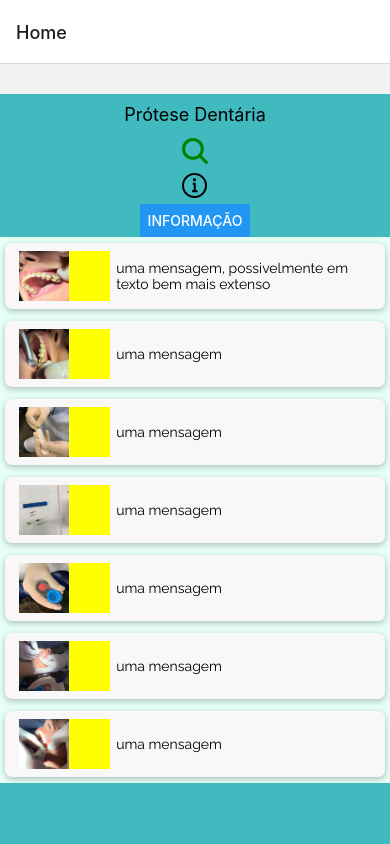
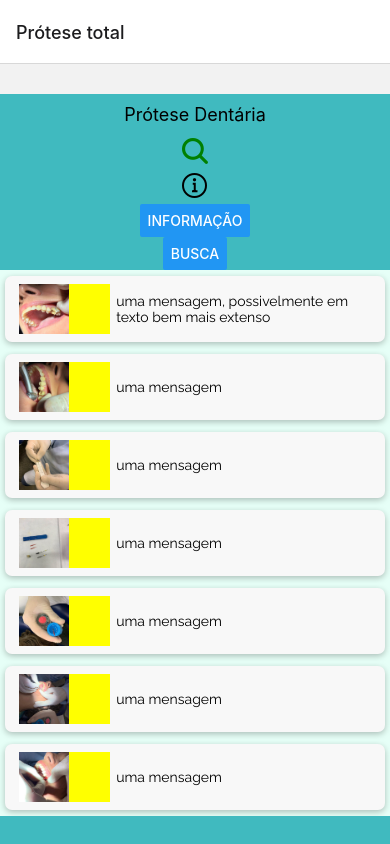
Before and after one commit to kyriosdata/protese, a React Native app in the folder maio/: screen / in a window 390 px wide. Built offline with nearby package versions, Linux system fonts and the light colour scheme.

Commit message:
navega para busca (ida e volta)

```diff
--- a/maio/App.js
+++ b/maio/App.js
@@ -7,6 +7,7 @@ import { Ionicons } from "@expo/vector-icons";
 import { NavigationContainer } from "@react-navigation/native";
 import { createStackNavigator } from "@react-navigation/stack";
 
+import Busca from "./screens/Busca";
 import Header from "./components/Header";
 import ProteseLista from "./components/ProteseLista";
 import Proteses from "./data/Proteses";
@@ -28,7 +29,7 @@ function informacao() {
   console.log("abrir modal");
 }
 
-function Home() {
+function Home({ navigation }) {
   const [showInfo, setShowInfo] = useState(false);
   const [dataLoaded, setDataLoaded] = useState(false);
 
@@ -52,6 +53,7 @@ function Home() {
       <Ionicons name="search" size={32} color="green" />
       <Ionicons name="information-circle-outline" size={32} color="black" />
       <Button title={"Informação"} onPress={() => setShowInfo(true)} />
+      <Button title={"Busca"} onPress={() => navigation.navigate("Busca")} />
       <Informacao visible={showInfo} onClose={fechaInformacao} />
 
       <ProteseLista lista={Proteses.totais()} onPress={onPress} />
@@ -75,7 +77,12 @@ function AppNavigator() {
   return (
     <NavigationContainer>
       <Stack.Navigator>
-        <Stack.Screen name="Home" component={Home} />
+        <Stack.Screen
+          name="Home"
+          component={Home}
+          options={{ title: "Prótese total" }}
+        />
+        <Stack.Screen name="Busca" component={Busca} />
       </Stack.Navigator>
     </NavigationContainer>
   );
```
